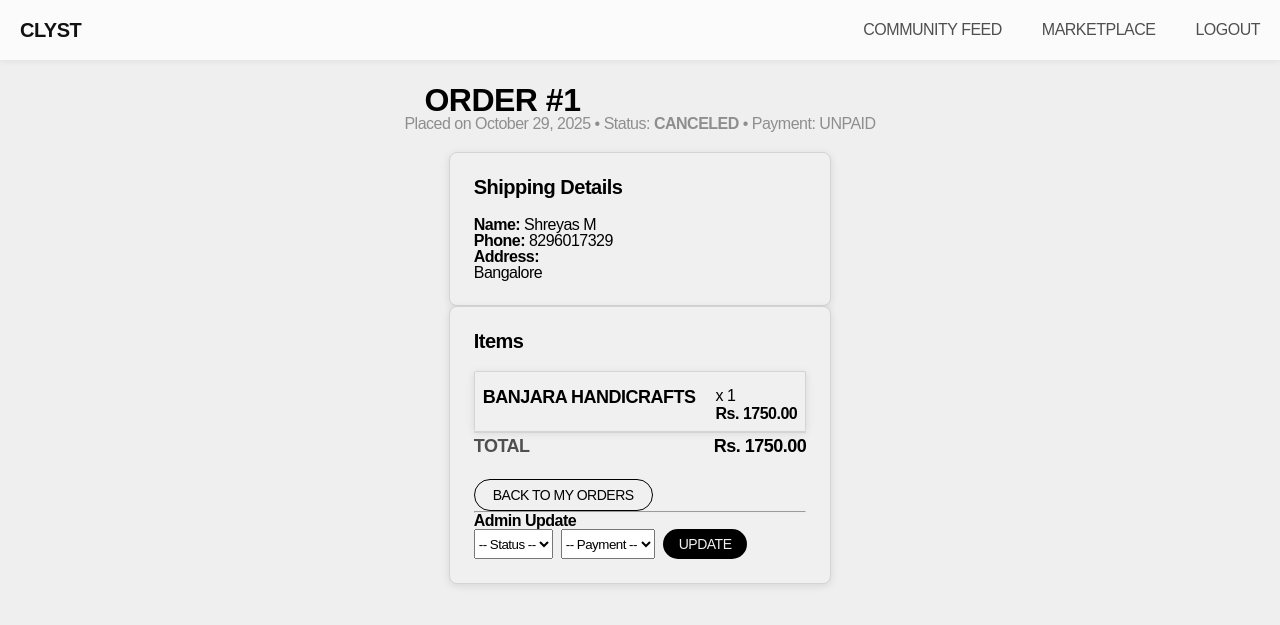
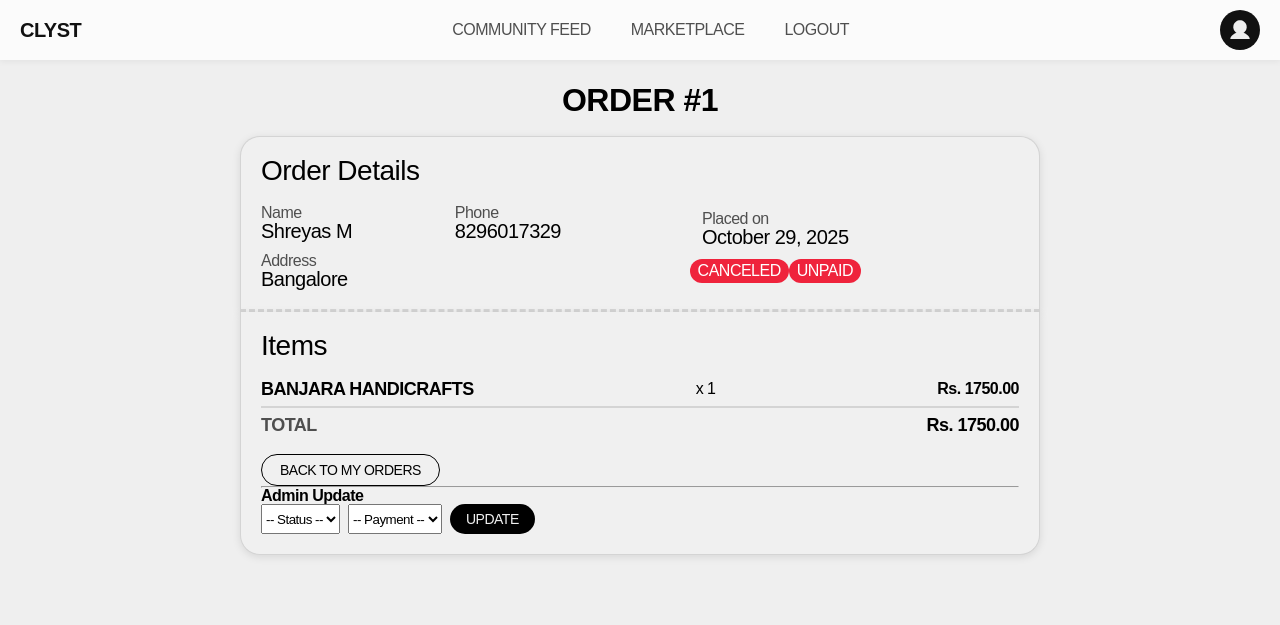
Before and after one commit to Shr3y4sm/Clyst, a Flask app: page /orders/1 in a window 1280 px wide. Shown: the top 625 px of the page. Run offline with Flask 3, Linux system fonts and the light colour scheme; a user stored in the database is signed in; data comes from the database, SQL or seed files in the repository; both versions use the stored data as it was after the commit; some libraries are stand-ins or nearby versions.

Commit message:
Done styles with order_details

```diff
--- a/static/css/auth.css
+++ b/static/css/auth.css
@@ -162,7 +162,7 @@ body {
 	text-align: center;
 	padding: 12px;
 	background: light-dark(#ffd2d2, #dc3545);
-	border-radius: 8px;
+	border-radius: 20em;
 	font-size: 14px;
 	font-weight: 500;
 }
--- /dev/null
+++ b/static/css/order_details.css
@@ -0,0 +1,133 @@
+h1 {
+	text-align: center;
+}
+
+.main-content,
+.cart-summary {
+	width: 100%;
+}
+
+.cart-summary {
+	max-width: 800px;
+}
+
+.summary-card {
+	padding: 20px;
+}
+
+.details-card {
+	border-radius: 20px 20px 0 0;
+	border-bottom: dashed var(--border);
+}
+
+.details-card h3 {
+	font-size: 28px;
+	font-weight: 500;
+}
+
+.ship-details {
+	display: flex;
+	flex-wrap: wrap;
+	align-items: center;
+	justify-content: space-between;
+	gap: 12px;
+	max-width: 300px;
+}
+
+.status-details {
+	flex-direction: column;
+}
+
+.details-card p {
+	font-size: 20px;
+}
+
+.details-card strong {
+	font-weight: 500;
+	color: var(--muted);
+	font-size: 16px;
+}
+
+.the-details {
+	max-width: 600px;
+	gap: 20px;
+	display: flex;
+	align-items: center;
+	justify-content: space-between;
+	flex-wrap: wrap;
+}
+
+.the-status {
+	width: 100%;
+	display: flex;
+	justify-content: space-between;
+	align-items: center;
+}
+
+.status {
+	padding: 4px 8px;
+	background: var(--muted);
+	color: var(--border);
+	border-radius: 20em;
+}
+
+.status p {
+	font-size: 16px;
+}
+
+.paid {
+	background: #02c39a;
+	color: black;
+}
+
+.unpaid {
+	background: #ef233c;
+	color: white;
+}
+
+.items-card {
+	border-radius: 0 0 20px 20px;
+	border-top: none;
+}
+
+.items-card h3 {
+	margin: 0 0 12px 0;
+	font-size: 28px;
+	font-weight: 500;
+}
+
+.cart-item {
+	border: none;
+	box-shadow: none;
+	background: none;
+}
+
+.cart-item:hover {
+	box-shadow: none;
+}
+
+.item-info {
+	width: 100%;
+}
+
+.item-details {
+	width: 100%;
+	padding: 8px 0;
+	flex-direction: row;
+	align-items: center;
+	justify-content: space-between;
+	gap: 20px;
+	border-bottom: 1px solid var(--border);
+}
+
+.item-details:last-child {
+	border-bottom: none;
+}
+
+.summary-row.total {
+	padding: 8px 0;
+}
+
+.checkout-actions {
+	margin: 12px 0 0 0;
+}
--- a/static/css/profile.css
+++ b/static/css/profile.css
@@ -935,9 +935,6 @@ button {
 	height: 20px;
 }
 
-.inbox-modal-body {
-}
-
 .inbox-list {
 	list-style: none;
 	padding: 0;
--- a/templates/order_detail.html
+++ b/templates/order_detail.html
@@ -16,6 +16,7 @@
     />
     <link rel="stylesheet" href="../static/css/styles.css" />
     <link rel="stylesheet" href="../static/css/cart.css" />
+    <link rel="stylesheet" href="../static/css/order_details.css" />
   </head>
   <body>
     <!-- ===== NAVBAR ===== -->
@@ -43,7 +44,13 @@
           <a href="{{ url_for('login') }}">Login</a>
           <a href="{{ url_for('register') }}">Register</a>
           {% endif %}
-        </div>
+        </div><div class="nav-actions">
+        {% if current_user.is_authenticated %}
+        <a href="{{ url_for('profile') }}" class="profile-btn" title="Profile">
+          <svg width="100%" height="100%" viewBox="0 0 32 32" fill="none" xmlns="http://www.w3.org/2000/svg"><path d="M28.8662 27.5C28.7784 27.652 28.6521 27.7783 28.5001 27.8661C28.348 27.9538 28.1755 28 28 28H3.99995C3.8245 27.9998 3.65219 27.9535 3.50031 27.8656C3.34843 27.7778 3.22234 27.6515 3.13469 27.4995C3.04705 27.3475 3.00093 27.1752 3.00098 26.9997C3.00102 26.8243 3.04723 26.6519 3.13495 26.5C5.0387 23.2087 7.97245 20.8487 11.3962 19.73C9.70266 18.7218 8.38688 17.1856 7.65094 15.3572C6.91499 13.5289 6.79956 11.5095 7.32238 9.60918C7.8452 7.70887 8.97735 6.03272 10.545 4.83814C12.1126 3.64355 14.029 2.99658 16 2.99658C17.9709 2.99658 19.8873 3.64355 21.4549 4.83814C23.0226 6.03272 24.1547 7.70887 24.6775 9.60918C25.2003 11.5095 25.0849 13.5289 24.349 15.3572C23.613 17.1856 22.2972 18.7218 20.6037 19.73C24.0275 20.8487 26.9612 23.2087 28.865 26.5C28.9529 26.6519 28.9993 26.8243 28.9996 26.9998C28.9998 27.1754 28.9538 27.3479 28.8662 27.5Z" fill="inherit"/></svg>
+        </a>
+        {% endif %}
+      </div>
       </div>
 
       <div class="mobile-menu" id="mobileMenu">
@@ -61,40 +68,46 @@
     <div class="container">
       <div class="header">
         <h1>Order #{{ order.order_id }}</h1>
-        <p style="color: #8e8e8e">
-          Placed on {{ order.created_at }} • Status:
-          <strong>{{ order.status|upper }}</strong>{% if order.payment_status %}
-          • Payment: {{ order.payment_status|upper }}{% endif %}
-        </p>
       </div>
 
       <div class="main-content">
         <div class="cart-summary" style="gap: 16px">
-          <div class="summary-card">
-            <h3>Shipping Details</h3>
-            <p><strong>Name:</strong> {{ order.shipping_name }}</p>
-            <p><strong>Phone:</strong> {{ order.shipping_phone }}</p>
-            <p><strong>Address:</strong><br />{{ order.shipping_address }}</p>
+          <div class="summary-card details-card">
+            <h3>Order Details</h3>
+            <div class="the-details">
+              <div class="ship-details">
+                <div class="text-info"><strong>Name</strong><p>{{ order.shipping_name }}</p></div>
+                <div class="text-info"><strong>Phone</strong><p>{{ order.shipping_phone }}</p></div>
+                <div class="text-info"><strong>Address</strong><p>{{ order.shipping_address }}</p></div>
+              </div>
+              <div class="ship-details status-details">
+                <div class="text-info"><strong>Placed on</strong><br/><p>{{ order.created_at }}</p></div>
+                <div class="the-status">
+                  <div class="text-info status {{ 'paid' if order.status == 'paid' or order.status == 'shipped' or order.status == 'delivered' else ('unpaid' if order.status == 'canceled' else '') }}"><p>{{ order.status|upper }}</p></div>
+                    {% if order.payment_status %}
+                      <div class="text-info status {{ 'paid' if order.payment_status == 'paid' else ('unpaid' if order.payment_status == 'unpaid' else '') }}"><p>{{ order.payment_status|upper }}</p></div>
+                    {% endif %}
+                  </div>
+              </div>
+            </div>
           </div>
 
-          <div class="summary-card">
+          <div class="summary-card items-card">
             <h3>Items</h3>
             {% for item in order.items %}
             <div
               class="cart-item"
-              style="padding: 8px 0; border-bottom: 1px solid #eee"
             >
               <div class="item-info">
                 <div class="item-details">
                   <div class="item-title" style="font-weight: 600">
                     {{ item.product_title }}
                   </div>
-                </div>
-                <div class="item-quantity" style="text-align: right">
                   <div>x {{ item.quantity }}</div>
                   <div style="font-weight: 600">
                     Rs. {{ '%.2f'|format(item.total_price or 0) }}
                   </div>
+
                 </div>
               </div>
             </div>
```
Also changed, not shown: templates/profile.html (+6 -30 lines), instance/clyst.db.
